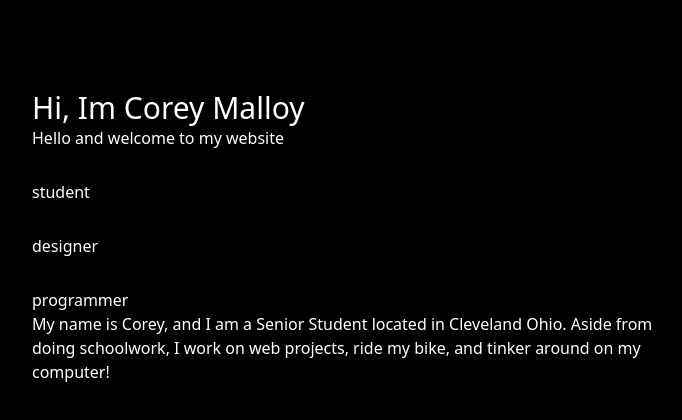
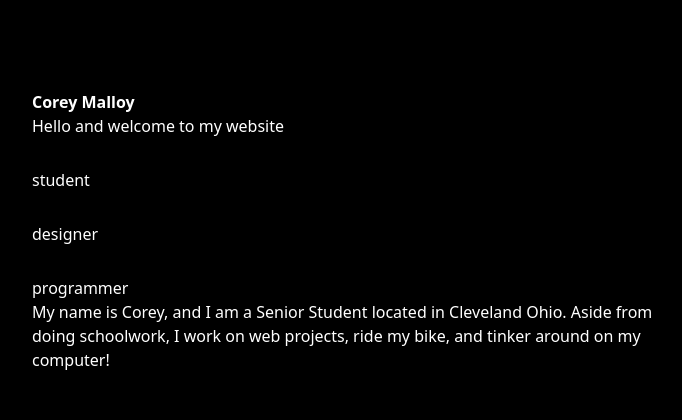
Before and after one commit to CoreyMalloy/portfolioWebsite, a React (Vite) app: page / in a window 1280 px wide. Shown: the top 420 px of the page, without its empty margins (288-970 px from the left). Built offline with nearby package versions, Linux system fonts and the light colour scheme.

Commit message:
minor change

```diff
--- a/src/App.css
+++ b/src/App.css
@@ -2,5 +2,8 @@
     background-color: black;
     color: white;
     margin-top: 30px;
-    /*text-align: left;*/
 }
+
+.text-left{
+
+}
--- a/src/App.jsx
+++ b/src/App.jsx
@@ -5,8 +5,8 @@ function App() {
   return (
     <>
       <div className='flex items-center justify-center'>
-        <div className='text-left w-1/2'>
-          <h1 className='text-3xl'>Hi, Im Corey Malloy</h1>
+        <div className='text-left w-1/2 margin'>
+          <h1 className='text-3l'><b>Corey Malloy</b></h1>
           <p>Hello and welcome to my website</p>
           <ul>
             <li>student</li>
```
